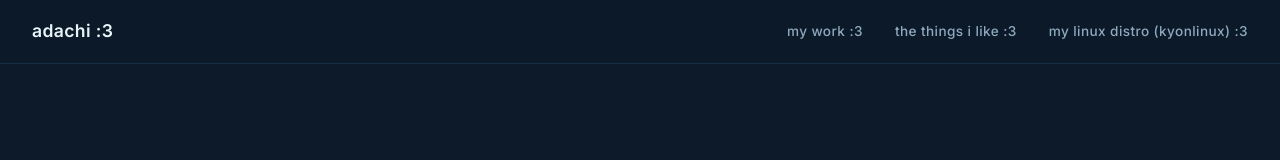
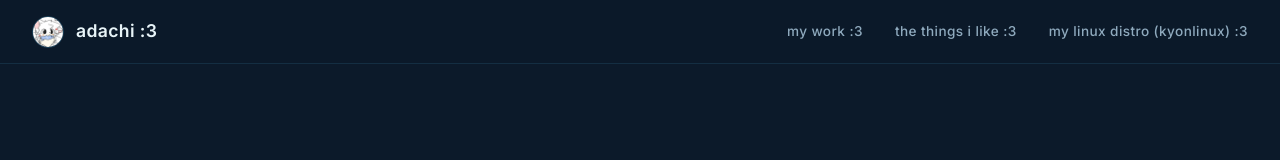
Before and after one commit to adachiPPP/adachi, a plain HTML site: page index.html in a window 1280 px wide. Shown: the top 160 px of the page. Drawn offline with Linux system fonts and the light colour scheme.

Commit message:
meow added pfp

```diff
--- a/index.html
+++ b/index.html
@@ -4,7 +4,7 @@
 <meta charset="UTF-8">
 <meta name="viewport" content="width=device-width, initial-scale=1.0">
 <title>adachi — portfolio</title>
-<meta name="description" content="adachi's personal portfolio and cozy corner of the web">
+<meta name="description" content="adachi's website :3">
 <meta name="theme-color" content="#0c1a2a">
 <link rel="preconnect" href="https://fonts.googleapis.com">
 <link rel="preconnect" href="https://fonts.gstatic.com" crossorigin>
@@ -41,6 +41,13 @@ header{
   display:flex;align-items:center;gap:12px;
   text-decoration:none;color:#e8f4f8;
   font-weight:600;font-size:1.1rem;letter-spacing:.02em;
+}
+.logo img{
+  height:32px;
+  width:32px;
+  border-radius:50%;
+  object-fit:cover;
+  border:1px solid rgba(74,168,216,.3);
 }
 nav{display:flex;gap:2rem;align-items:center}
 nav a{
@@ -193,7 +200,10 @@ footer a:hover{color:#4aa8d8}
 <body>
 
 <header>
-  <a href="#home" class="logo">adachi :3</a>
+  <a href="#home" class="logo">
+    <img src="./pfp.jpg" alt="adachi">
+    adachi :3
+  </a>
   <nav>
     <a href="#work">my work :3</a>
     <a href="#likes">the things i like :3</a>
```
